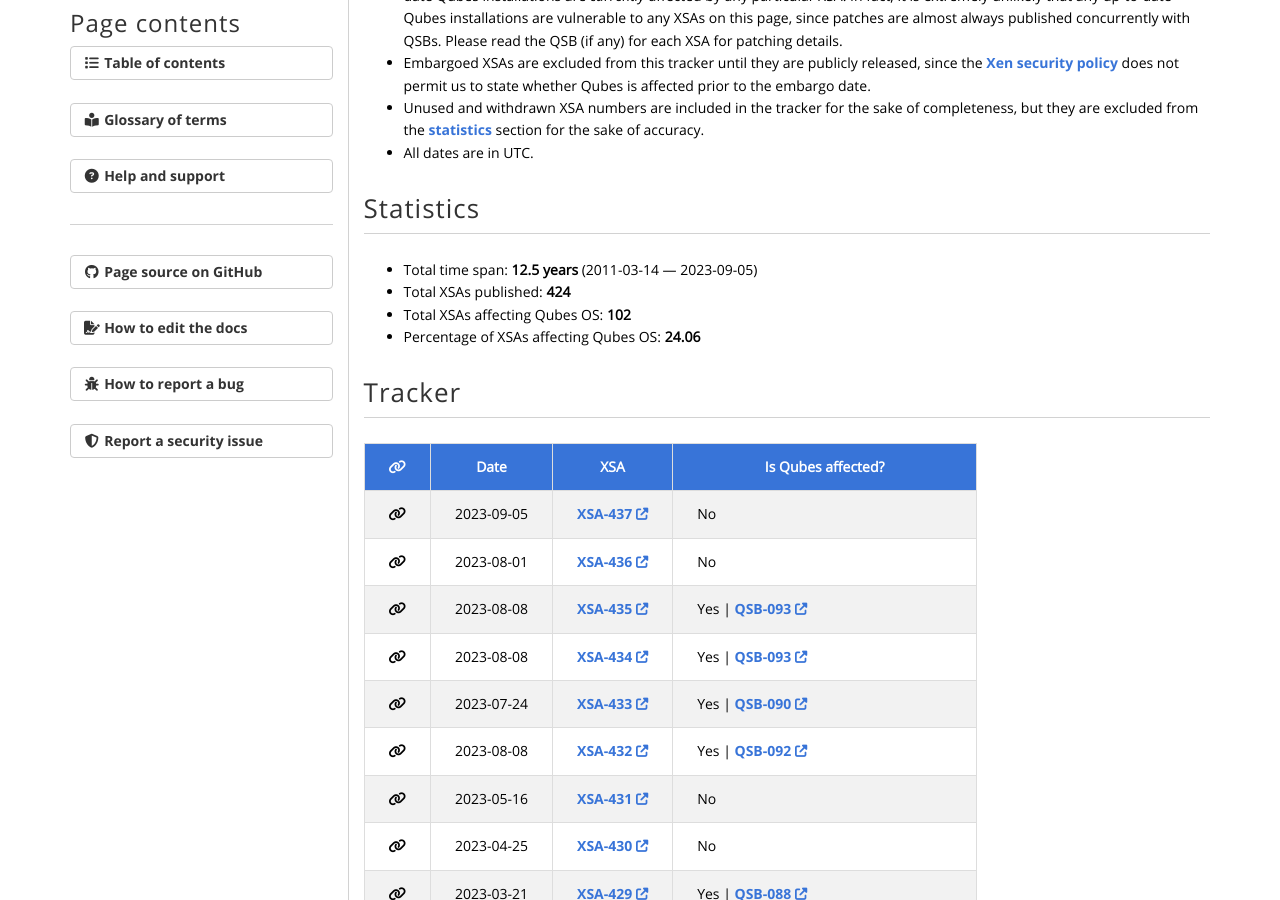
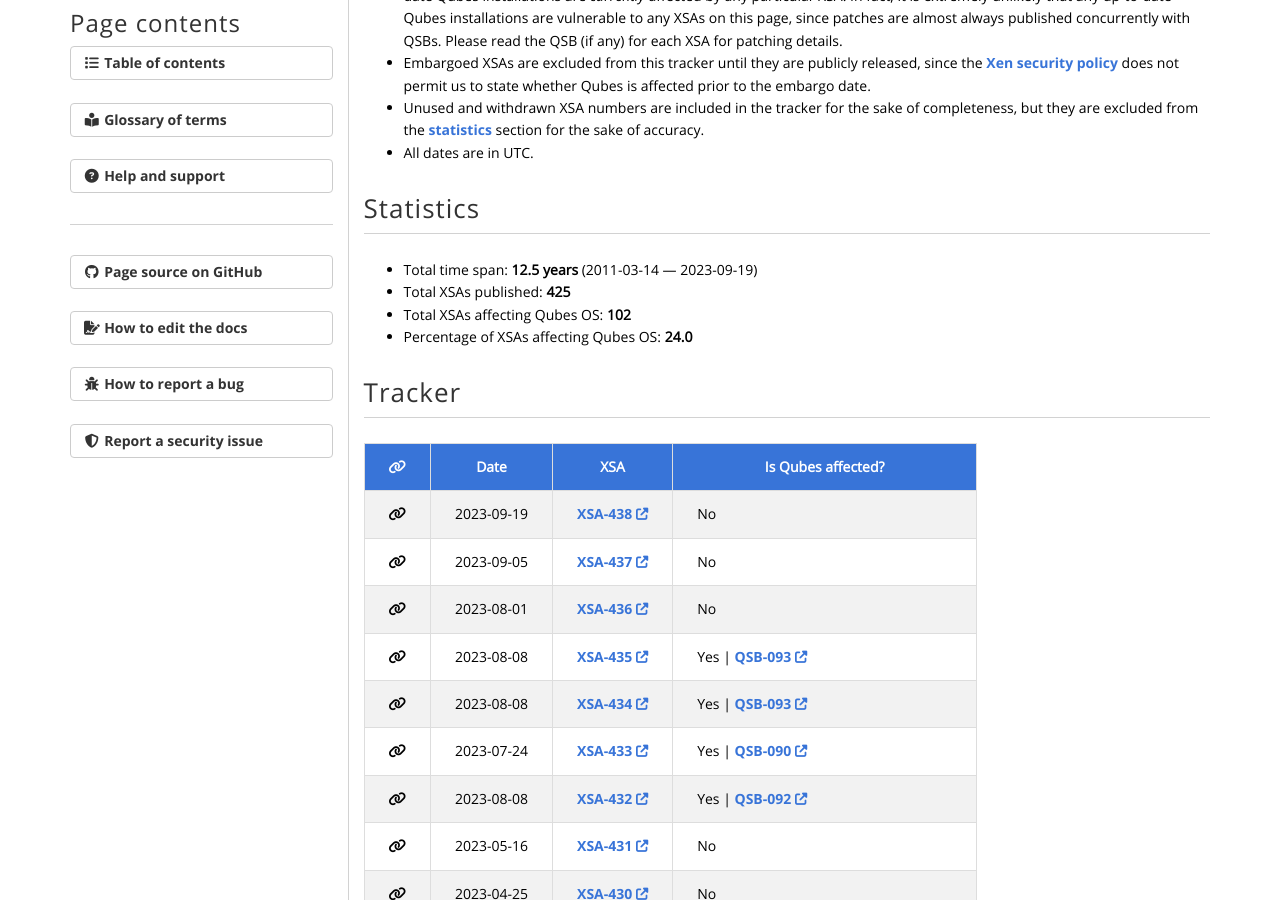
Before and after one commit to QubesOS/qubesos.github.io, a Jekyll site: the page built from pages/xsa.md, in a window 1280 px wide and 900 px high, scrolled down 657 px. Built offline with Jekyll 4.4.1, drawn with Linux system fonts in a browser that asks for light colours; some web fonts are replaced.

Commit message:
Add XSA-438

```diff
--- a/_data/sec-xsa.yml
+++ b/_data/sec-xsa.yml
@@ -1842,3 +1842,7 @@
 - xsa: 437
   date: 2023-09-05
   affected: no
+
+- xsa: 438
+  date: 2023-09-19
+  affected: no
```
